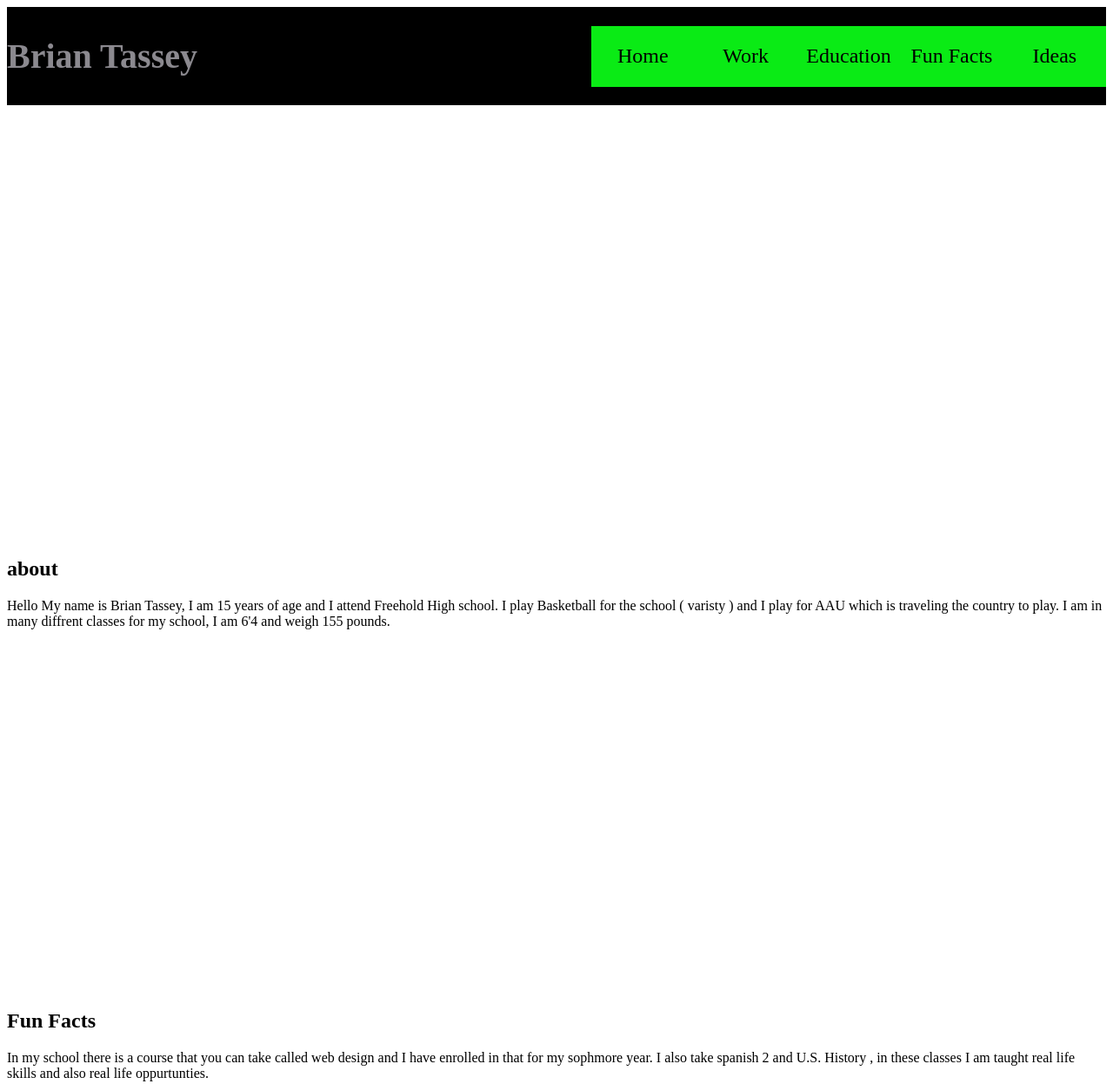
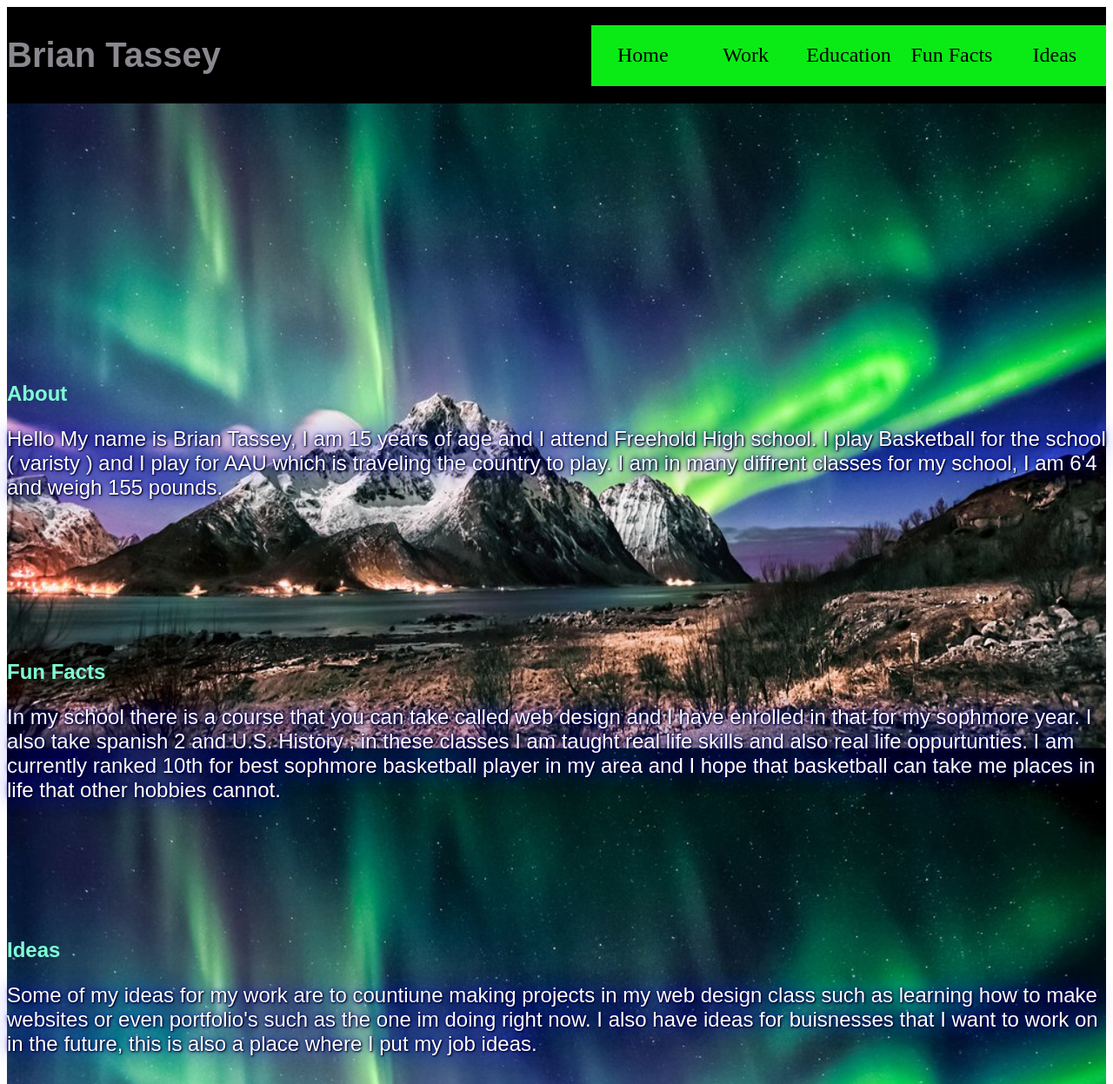
Before and after one commit to Btass24/portfolio, a plain HTML site: page index.html in a window 1280 px wide. Shown: the top 1247 px of the page at 87% size. Drawn offline with Linux system fonts and the light colour scheme.

Commit message:
final upload

```diff
--- a/css/style.css
+++ b/css/style.css
@@ -10,7 +10,7 @@ html{
 }
 .container{
 width:100%;
-background-image:url();
+background-image: url("../img/sky.jpg");
 background-size:cover;
 background-repeat: no-repeat;
 background-attachment: fixed;
@@ -66,5 +66,19 @@ li :hover{
 }
 
 section{
-    min-height: 500px;
+    min-height: 300px;
 }
+
+h1{
+    color: aquamarine;
+    font-family: sans-serif;
+}
+
+
+p {
+    color: white;
+    text-shadow: 1px 1px 2px black, 0 0 25px blue, 0 0 5px darkblue;
+ font-family: sans-serif;
+ font-size: x-large;
+
+}
--- a/index.html
+++ b/index.html
@@ -25,24 +25,24 @@
         </div>
 
     </nav>
-</div>
 <section id="home">
 
 </section>
 
 <section id="about">
-    <h1>about</h1>
+    <h1>About</h1>
     <p>Hello My name is Brian Tassey, I am 15 years of age and I attend Freehold High school. I play Basketball for the school ( varisty ) and I play for AAU which is traveling the country to play. I am in many diffrent classes for my school, I am 6'4 and weigh 155 pounds.</p>
 </section>
 
 <section id="fun Facts">
     <h1>Fun Facts</h1>
-    <p>In my school there is a course that you can take called web design and I have enrolled in that for my sophmore year. I also take spanish 2 and U.S. History , in these classes I am taught real life skills and also real life oppurtunties.</p>
+    <p>In my school there is a course that you can take called web design and I have enrolled in that for my sophmore year. I also take spanish 2 and U.S. History , in these classes I am taught real life skills and also real life oppurtunties. I am currently ranked 10th for best sophmore basketball player in my area and I hope that basketball can take me places in life that other hobbies cannot.</p>
 </section>
 
 <section id="Ideas">
+    <h1>Ideas</h1>
     <p>Some of my ideas for my work are to countiune making projects in my web design class such as learning how to make websites or even portfolio's such as the one im doing right now. I also have ideas for buisnesses that I want to work on in the future, this is also a place where I put my job ideas. </p>
 </secti></on>
-
+</div>
 </body>
 </html>
```
Also changed, not shown: img/sky.jpg (renamed from img/image_processing20181012-4-1mr34e0.jpg).
